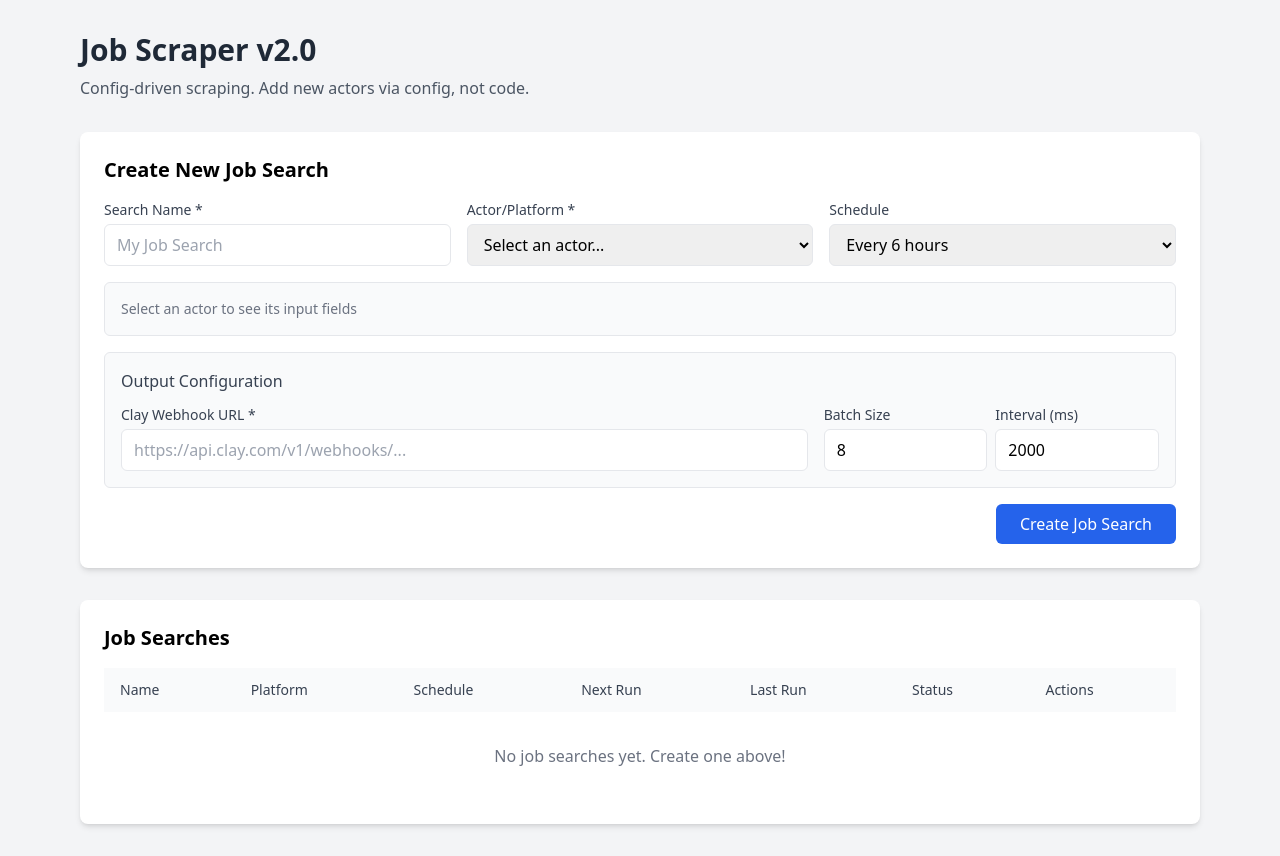
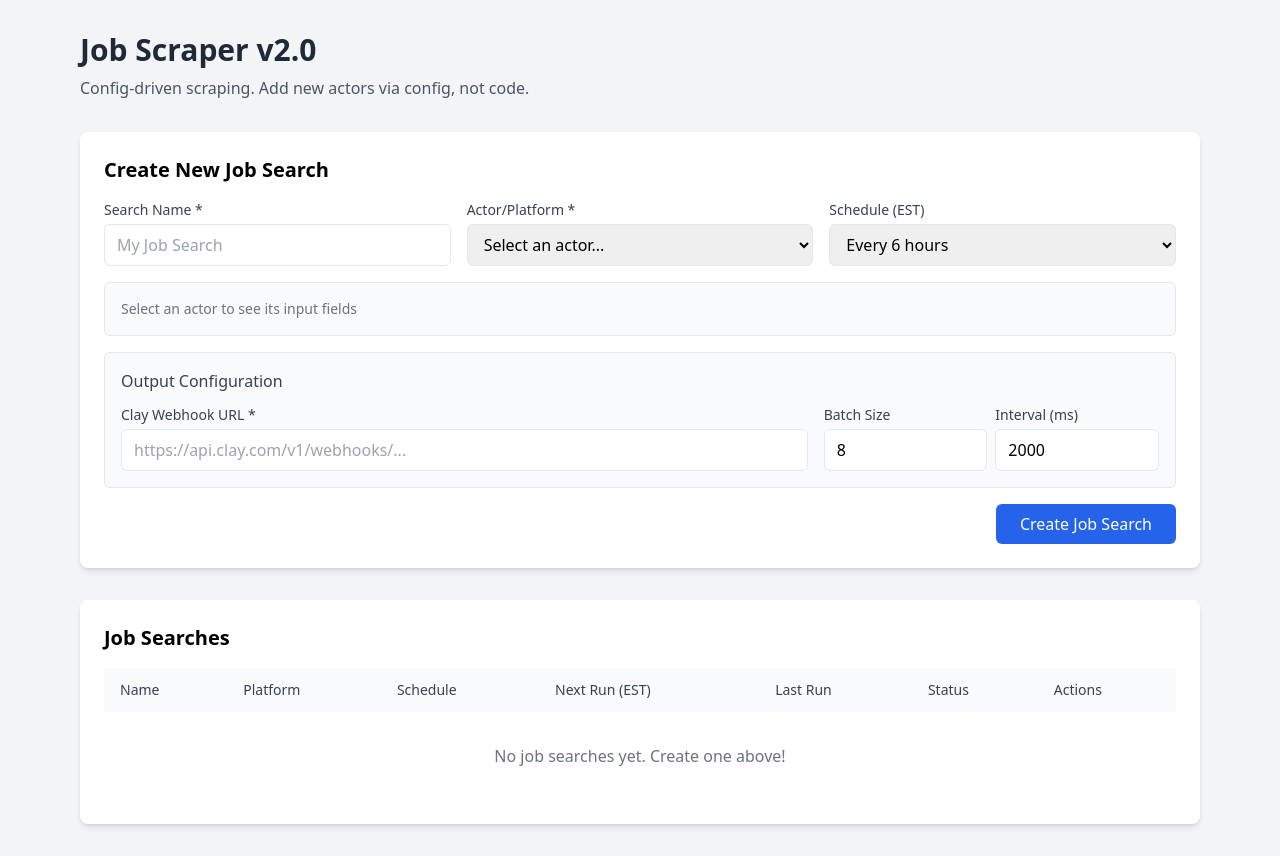
Before and after one commit to Aizad-eng/job-scrappers, a FastAPI app: page / in a window 1280 px wide. Run offline with FastAPI, Linux system fonts and the light colour scheme; some libraries are stand-ins or nearby versions.

Commit message:
Update index.html

```diff
--- a/templates/index.html
+++ b/templates/index.html
@@ -54,19 +54,19 @@
 
                     <!-- Simple Schedule Dropdown (for Fantastic Jobs) -->
                     <div id="simpleSchedule">
-                        <label class="block text-sm font-medium text-gray-700 mb-1">Schedule</label>
+                        <label class="block text-sm font-medium text-gray-700 mb-1">Schedule (EST)</label>
                         <select name="cron_schedule_simple" id="cronScheduleSimple" class="w-full border rounded-md px-3 py-2">
                             <option value="0 */6 * * *">Every 6 hours</option>
                             <option value="0 */12 * * *">Every 12 hours</option>
-                            <option value="0 9 * * *">Daily at 9 AM</option>
-                            <option value="0 9 * * 1-5">Weekdays at 9 AM</option>
-                            <option value="0 9 * * 1">Weekly on Monday</option>
+                            <option value="0 9 * * *">Daily at 9 AM EST</option>
+                            <option value="0 9 * * 1-5">Weekdays at 9 AM EST</option>
+                            <option value="0 9 * * 1">Weekly on Monday 9 AM EST</option>
                         </select>
                     </div>
 
                     <!-- Custom Schedule (for LinkedIn/Indeed) -->
                     <div id="customSchedule" class="hidden">
-                        <label class="block text-sm font-medium text-gray-700 mb-1">Schedule</label>
+                        <label class="block text-sm font-medium text-gray-700 mb-1">Schedule (EST)</label>
                         <div class="grid grid-cols-2 gap-2">
                             <select name="schedule_frequency" id="scheduleFrequency" class="border rounded-md px-3 py-2">
                                 <option value="hourly">Every X hours</option>
@@ -182,7 +182,7 @@
                             <th class="px-4 py-3 text-left text-sm font-medium text-gray-700">Name</th>
                             <th class="px-4 py-3 text-left text-sm font-medium text-gray-700">Platform</th>
                             <th class="px-4 py-3 text-left text-sm font-medium text-gray-700">Schedule</th>
-                            <th class="px-4 py-3 text-left text-sm font-medium text-gray-700">Next Run</th>
+                            <th class="px-4 py-3 text-left text-sm font-medium text-gray-700">Next Run (EST)</th>
                             <th class="px-4 py-3 text-left text-sm font-medium text-gray-700">Last Run</th>
                             <th class="px-4 py-3 text-left text-sm font-medium text-gray-700">Status</th>
                             <th class="px-4 py-3 text-left text-sm font-medium text-gray-700">Actions</th>
@@ -285,13 +285,13 @@
                                        class="w-full border rounded-md px-3 py-2 focus:ring-2 focus:ring-blue-500">
                             </div>
                             <div>
-                                <label class="block text-sm font-medium text-gray-700 mb-1">Schedule</label>
+                                <label class="block text-sm font-medium text-gray-700 mb-1">Schedule (EST)</label>
                                 <select name="cron_schedule" id="editCronSchedule" class="w-full border rounded-md px-3 py-2">
                                     <option value="0 */6 * * *">Every 6 hours</option>
                                     <option value="0 */12 * * *">Every 12 hours</option>
-                                    <option value="0 9 * * *">Daily at 9 AM</option>
-                                    <option value="0 9 * * 1-5">Weekdays at 9 AM</option>
-                                    <option value="0 9 * * 1">Weekly on Monday</option>
+                                    <option value="0 9 * * *">Daily at 9 AM EST</option>
+                                    <option value="0 9 * * 1-5">Weekdays at 9 AM EST</option>
+                                    <option value="0 9 * * 1">Weekly on Monday 9 AM EST</option>
                                 </select>
                             </div>
                         </div>
@@ -375,8 +375,10 @@
         {% endfor %}
 
         // =================================================================
-        // SCHEDULE BUILDER
+        // SCHEDULE BUILDER (EST TIMEZONE)
         // =================================================================
+
+        const EST_TIMEZONE = 'America/New_York';
 
         const simpleSchedule = document.getElementById('simpleSchedule');
         const customSchedule = document.getElementById('customSchedule');
@@ -451,7 +453,7 @@
         function updateSchedulePreview() {
             const cron = buildCronExpression();
             try {
-                schedulePreview.textContent = 'Schedule: ' + cronstrue.toString(cron);
+                schedulePreview.textContent = 'Schedule (EST): ' + cronstrue.toString(cron);
             } catch (e) {
                 schedulePreview.textContent = 'Cron: ' + cron;
             }
@@ -473,13 +475,16 @@
         // =================================================================
 
         function getNextCronRun(cronExpr) {
-            // Simple cron parser for common patterns
+            // Simple cron parser for common patterns - returns time in EST
             const parts = cronExpr.split(' ');
             if (parts.length !== 5) return 'Invalid';
 
             const [minute, hour, dayOfMonth, month, dayOfWeek] = parts;
+
+            // Get current time in EST
             const now = new Date();
-            let next = new Date(now);
+            const estNow = new Date(now.toLocaleString('en-US', { timeZone: EST_TIMEZONE }));
+            let next = new Date(estNow);
 
             // Handle common patterns
             if (hour.startsWith('*/')) {
@@ -490,7 +495,7 @@
                 next.setMilliseconds(0);
 
                 // Find next occurrence
-                while (next <= now) {
+                while (next <= estNow) {
                     next.setHours(next.getHours() + interval);
                 }
             } else if (hour !== '*') {
@@ -500,7 +505,7 @@
 
                 next.setHours(targetHour, targetMinute, 0, 0);
 
-                if (next <= now) {
+                if (next <= estNow) {
                     next.setDate(next.getDate() + 1);
                 }
 
@@ -513,6 +518,12 @@
                     while (next.getDay() !== 1) {
                         next.setDate(next.getDate() + 1);
                     }
+                } else if (dayOfWeek !== '*') {
+                    // Handle specific days like "0,3,5"
+                    const allowedDays = dayOfWeek.split(',').map(d => parseInt(d));
+                    while (!allowedDays.includes(next.getDay())) {
+                        next.setDate(next.getDate() + 1);
+                    }
                 }
             }
 
@@ -520,8 +531,9 @@
                 month: 'short',
                 day: 'numeric',
                 hour: 'numeric',
-                minute: '2-digit'
-            });
+                minute: '2-digit',
+                timeZone: EST_TIMEZONE
+            }) + ' EST';
         }
 
         // Calculate next runs on page load
```
